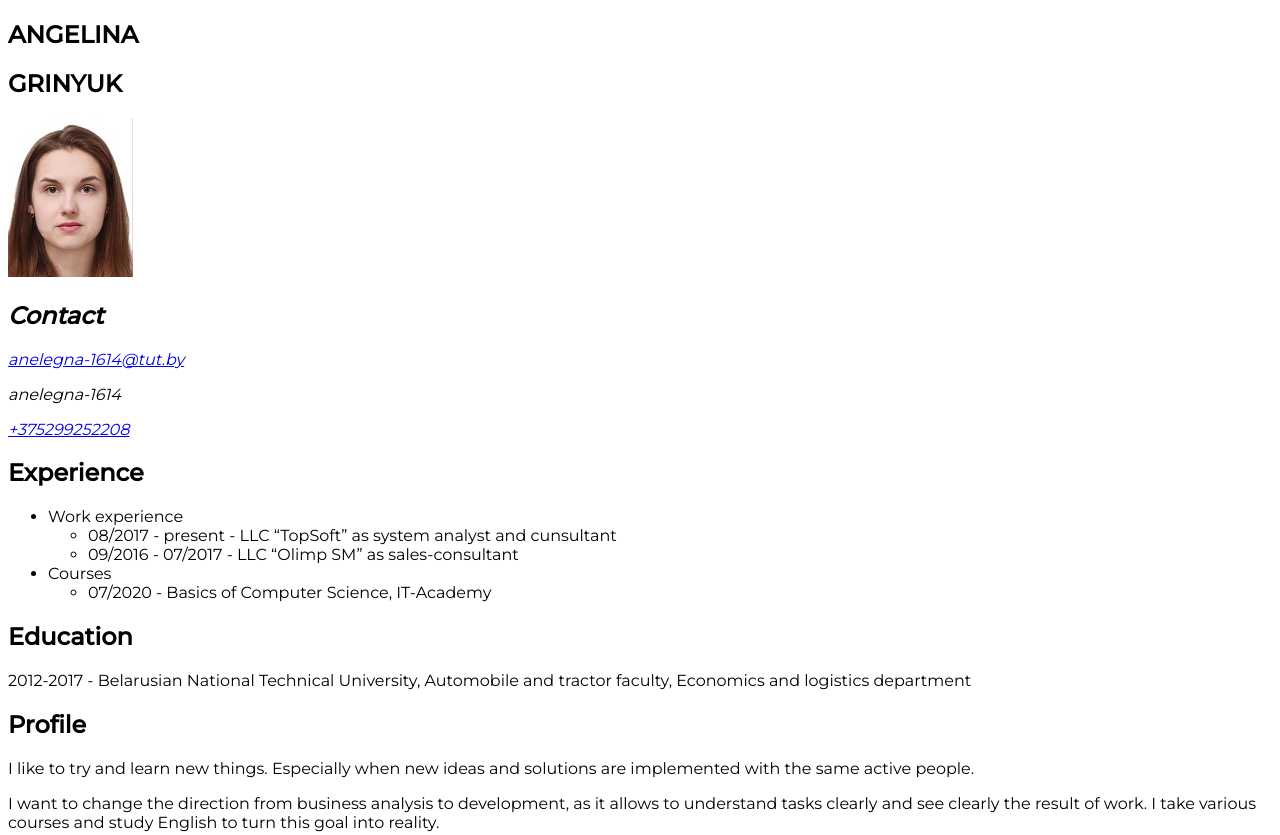
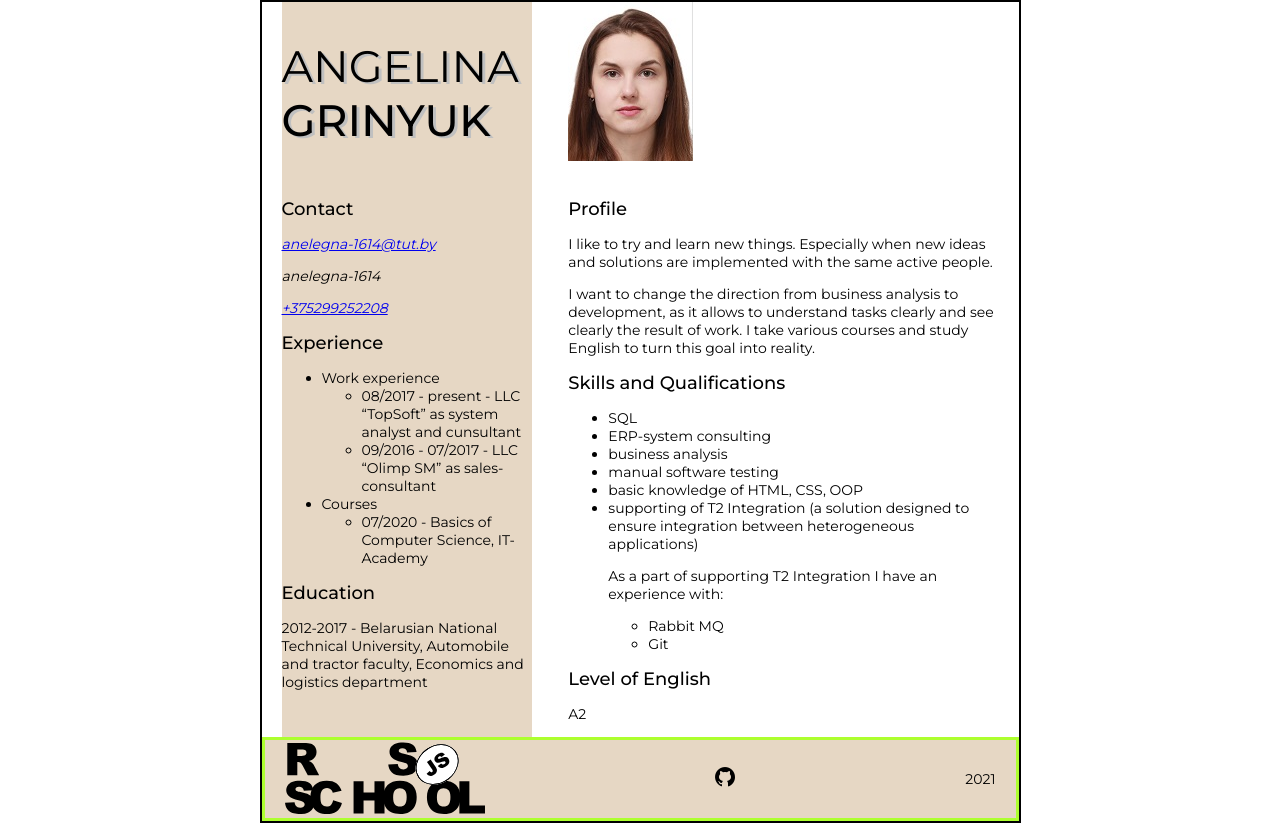
Before and after one commit to anelegna-1614/rsschool-cv, a plain HTML site: page index.html in a window 1280 px wide. Shown: the top 835 px of the page. Drawn offline with Linux system fonts and the light colour scheme.

Commit message:
feat: add main styles

```diff
--- a/style.css
+++ b/style.css
@@ -1,8 +1,100 @@
 html {
-    font-size: 10 px;
+    font-size: 10px;
 }
 
 body {
-    font-size: 1.6 rem;
+    font-size: 1.4rem;
     font-family: 'Montserrat', sans-serif;
+    max-width: 757px;
+    max-height: 1127px;
+    margin: auto;
+    border: 2px solid black;
 }
+
+h1 {
+    font-size: 4.4rem;
+    line-height: 5.4rem;
+}
+
+h2 {
+    font-size: 1.8rem;
+    font-style: normal;
+    font-weight: 500;
+}
+.layout-2-col {
+    display: flex;
+    justify-content: space-between;
+    padding: 0rem 2rem;
+    align-items: stretch;
+}
+
+.name {
+    font-weight: 300;
+    text-shadow: 3px 2px silver;
+    margin-block-end: 0mm;
+
+}
+.last-name {
+    font-weight: 500;
+    text-shadow: 3px 2px silver;
+    margin-block-start: 0mm;
+}
+.left-section {
+    width: 35%;
+    background-color: rgb(230, 215, 196);
+}
+.right-section {
+    width: 60%;
+}
+.layout-3-col {
+    border: 3px solid greenyellow;
+    padding: 0rem 2rem;
+    display: flex;
+    justify-content: space-between;
+    align-items: center;
+    background-color: rgb(230, 215, 196);
+}
+/*
+.header {
+    border: 3px solid greenyellow;
+    display: flex;
+    justify-content: space-between;
+    align-items: center;
+    padding: 0rem 2rem;
+}
+.header__name {
+    text-align: right;
+}
+.name {
+    font-weight: 300;
+    text-shadow: 3px 2px silver;
+    margin-block-end: 0mm;
+
+}
+.last-name {
+    font-weight: 500;
+    text-shadow: 3px 2px silver;
+    margin-block-start: 0mm;
+}
+
+main {
+    display: flex;
+    justify-content: space-between;
+    //align-items: stretch;
+    padding: 0rem 2rem;
+}
+.left-section {
+    width: 35%;
+}
+.right-section {
+    width: 60%;
+}
+
+section{
+    border: 3px solid red;
+}
+footer {
+    border: 3px solid greenyellow;
+    padding: 0rem 2rem;
+    display: flex;
+}
```
